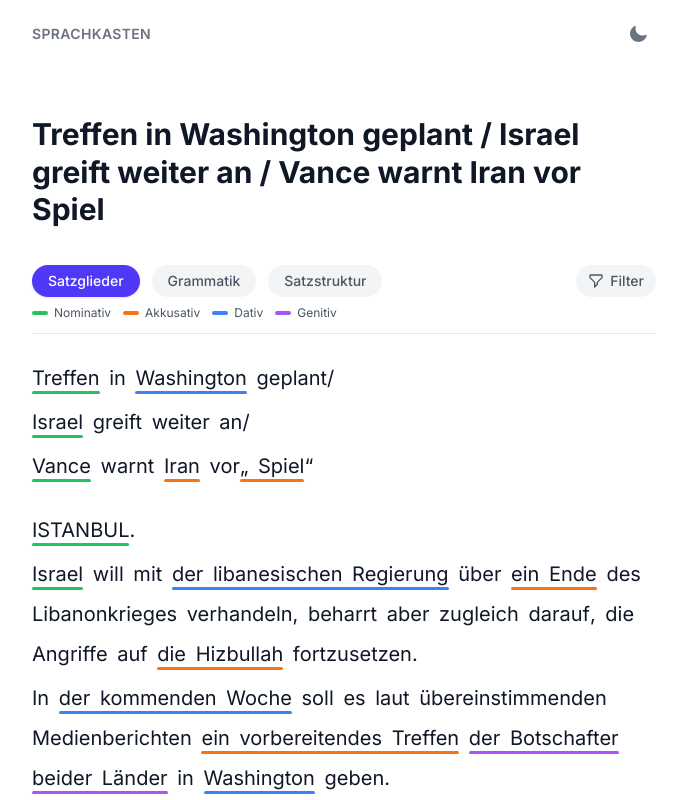
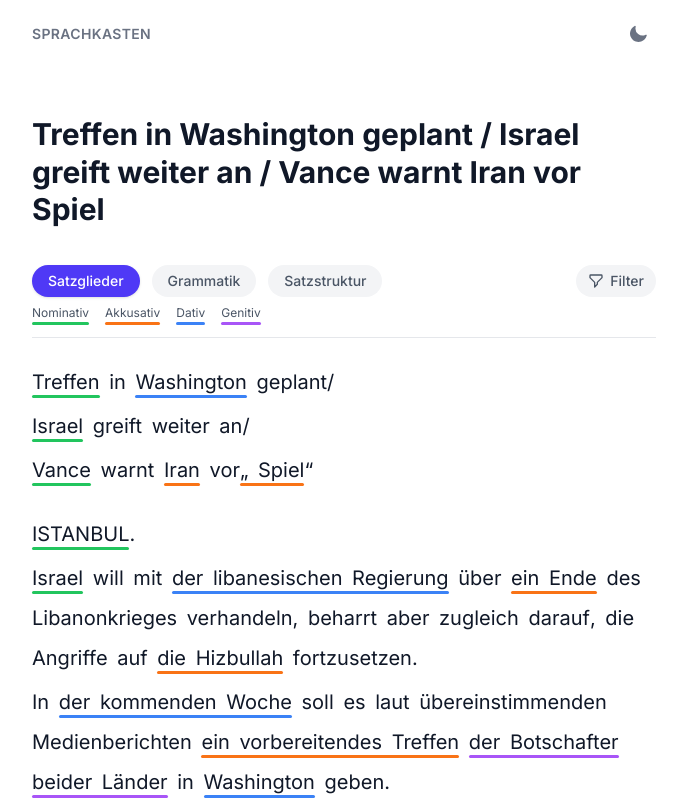
Before and after one commit to mfromage/sprachkasten, a Next.js app: page /klartext/artikel-1 in a window 1280 px wide. Both pictures are taken after a click on the button "Satzglieder". Shown: the top 800 px of the page, without its empty margins (296-983 px from the left). Built offline with nearby package versions, Linux system fonts and the light colour scheme.

Commit message:
fix: show underlines for multi-token phrases, update legend style

```diff
--- a/src/components/klartext/SentenceBlock.tsx
+++ b/src/components/klartext/SentenceBlock.tsx
@@ -127,7 +127,7 @@
       return (
         <span key={`phrase-${gi}`} className="relative inline">
           {needsSpace && " "}
-          <span className="relative">
+          <span className="relative inline pb-1">
             {group.tokens.map((token, i) => (
               <span key={token.id}>
                 {i > 0 && token.pos !== "PUNCT" && " "}
@@ -142,7 +142,7 @@
             ))}
             {showSyntax && group.nounPhrase && (
               <span
-                className="absolute -bottom-1 left-0 right-0 h-[2.5px] rounded-full"
+                className="absolute bottom-0 left-0 right-0 h-[2.5px] rounded-full"
                 style={{ backgroundColor: getCaseColor(group.nounPhrase.case) }}
               />
             )}
--- a/src/components/klartext/SyntaxLegend.tsx
+++ b/src/components/klartext/SyntaxLegend.tsx
@@ -7,14 +7,14 @@
 
 export function SyntaxLegend() {
   return (
-    <div className="flex flex-wrap gap-3 text-xs text-gray-600 dark:text-gray-400 animate-in fade-in slide-in-from-top-1 duration-300">
+    <div className="flex flex-wrap gap-4 text-xs text-gray-600 dark:text-gray-400 animate-in fade-in slide-in-from-top-1 duration-300">
       {CASES.map((c) => (
-        <div key={c.key} className="flex items-center gap-1.5">
+        <div key={c.key} className="relative pb-1">
+          <span>{c.label}</span>
           <span
-            className="inline-block w-4 h-1 rounded-full"
+            className="absolute bottom-0 left-0 right-0 h-[2.5px] rounded-full"
             style={{ backgroundColor: c.color }}
           />
-          <span>{c.label}</span>
         </div>
       ))}
     </div>
```
